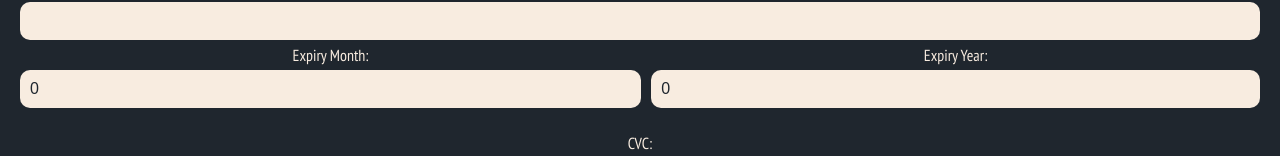
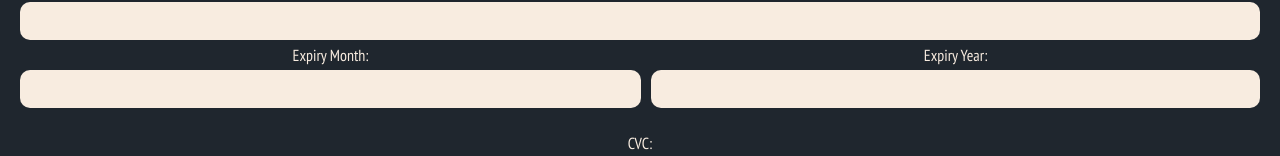
Before and after one commit to sammkrt/quickbitefe, a React (Create React App) app: page /payment in a window 1280 px wide. Shown: the part 197-353 px from the top of the page. Built offline with nearby package versions, Linux system fonts and the light colour scheme; no server answers.

Commit message:
Fix some payment page

```diff
--- a/src/pages/Cart/Cart.tsx
+++ b/src/pages/Cart/Cart.tsx
@@ -17,8 +17,6 @@ function Cart() {
       const data = await result.json();
       setCartById(data);
       setCartDishes(data.cartDishes);
-      console.log(data);
-      console.log(cartById);
     }
   }, [user?.cartId, cartById]);
   useEffect(() => {
--- a/src/pages/Payment/Payment.tsx
+++ b/src/pages/Payment/Payment.tsx
@@ -1,6 +1,6 @@
 import { useEffect, useState } from "react";
 import { CartModel, PaymentIntent, User } from "../../types/Types";
-import { useParams } from "react-router-dom";
+import { useParams,useNavigate } from "react-router-dom";
 import HeaderComponent from "../../components/HeaderComponent/HeaderComponent";
 import FooterComponent from "../../components/FooterComponent/FooterComponent";
 import "./Payment.css";
@@ -10,13 +10,15 @@ const Payment = () => {
   );
   const [amount, setAmount] = useState<number>();
   const [cardNumber, setCardNumber] = useState<string>("");
-  const [expiryMonth, setExpiryMonth] = useState<number>(0);
-  const [expiryYear, setExpiryYear] = useState<number>(0);
+  const [expiryMonth, setExpiryMonth] = useState<number>();
+  const [expiryYear, setExpiryYear] = useState<number>();
   const [cvc, setCvc] = useState<string>("");
   const [loading, setLoading] = useState<boolean>(false);
   const [success, setSuccess] = useState<boolean>(false);
   const [user, setUser] = useState<User | null>(null);
   const [cartById, setCartById] = useState<CartModel>();
+  const navigate = useNavigate();
+
 
   const fetchCartId = async (id: any) => {
     if (user?.cartId) {
@@ -127,8 +129,6 @@ const Payment = () => {
         }
       );
       if (response.status === 200) {
-        const data = await response.json();
-        console.log(data);
         try {
           setLoading(true);
           const response = await fetch("http://localhost:5242/Payment/complete", {
@@ -144,6 +144,9 @@ const Payment = () => {
             setLoading(false);
             setSuccess(true);
             postOrder();
+            setTimeout(() => {
+              navigate("/profile"); // Navigate to the Profile Page after a 2-second delay
+            }, 2000);
           } else {
             console.error("Error completing payment:", response.statusText);
             setLoading(false);
```
